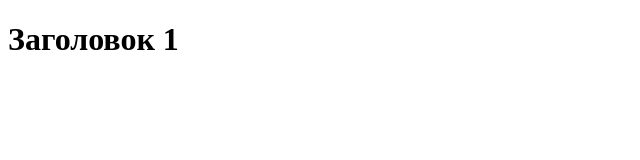
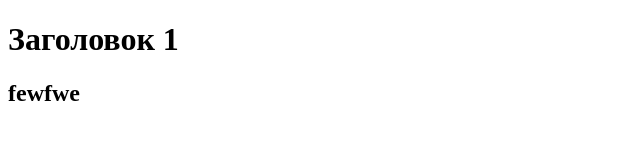
Before and after one commit to IvanMorozov2004/mysaw1, a plain HTML site: page index.html in a window 1280 px wide. Shown: the whole page, without its empty margins (0-640 px from the left). Drawn offline with Linux system fonts and the light colour scheme.

Commit message:
create h2

```diff
--- a/index.html
+++ b/index.html
@@ -6,5 +6,6 @@
 </head>
 <body>
     <h1>Заголовок 1</h1>
+    <h2>fewfwe</h2>
 </body>
 </html>
```
